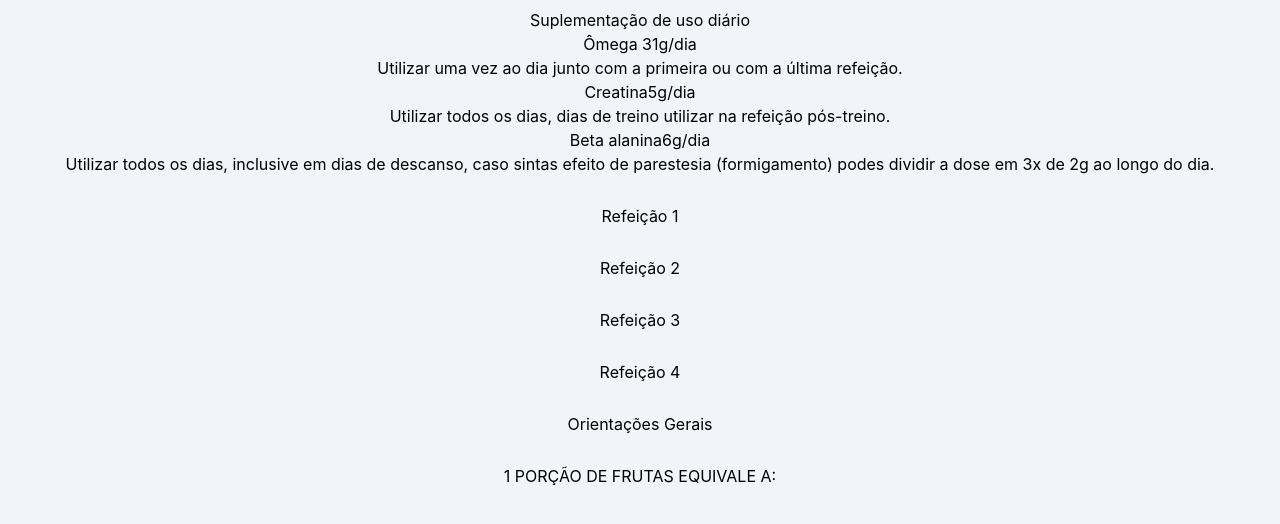
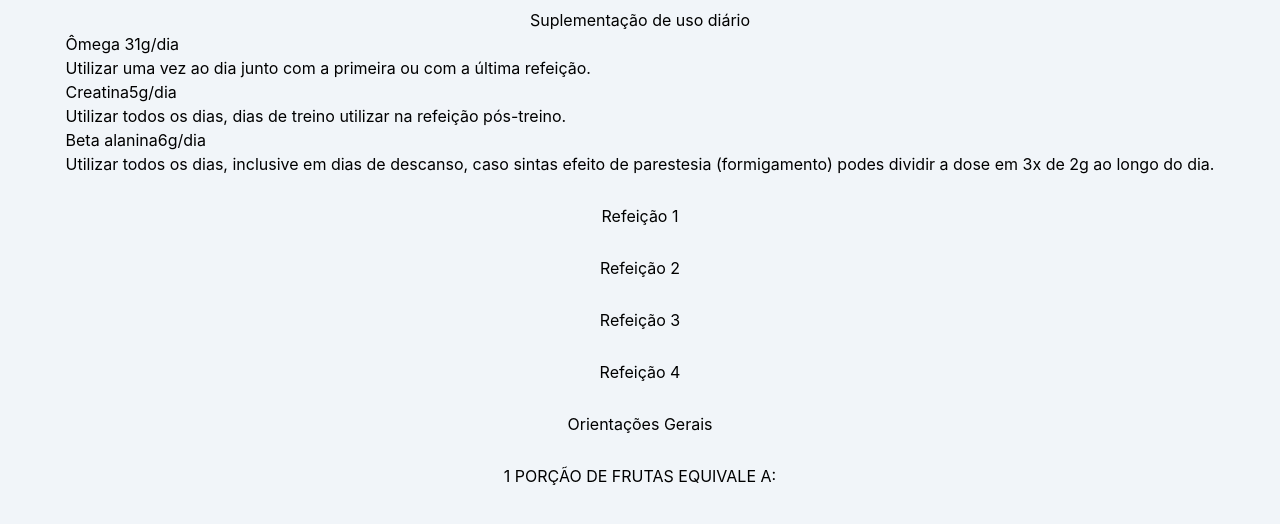
Before and after one commit to gabrieldocoutos/papaya, a Next.js app: page / in a window 1280 px wide. Both pictures are taken after a click on the element "Suplementação de uso diário". Shown: the top 524 px of the page. Built offline with nearby package versions, Linux system fonts and the light colour scheme.

Commit message:
add cool animation

```diff
--- a/src/dropdown.tsx
+++ b/src/dropdown.tsx
@@ -1,7 +1,8 @@
-import { ReactElement, useState } from "react";
+import classNames from "classnames";
+import { Children, ReactElement, ReactNode, useState } from "react";
 
 interface DropdownProps {
-    children: JSX.Element | Array<JSX.Element>;
+    children: ReactNode;
     title: string;
 }
 
@@ -13,7 +14,17 @@ function Dropdown({ children, title }: DropdownProps) {
             <p className="text-left" onClick={() => setOpen(!open)}>
                 {title}
             </p>
-            {open && children}
+            <div
+                className={classNames(
+                    "transition-height duration-200 ease-in-out",
+                    {
+                        "visible max-h-96": open,
+                        "invisible opacity-0 max-h-0	": !open,
+                    }
+                )}
+            >
+                {children}
+            </div>
         </div>
     );
 }
--- a/tailwind.config.js
+++ b/tailwind.config.js
@@ -1,7 +1,11 @@
 module.exports = {
     content: ["./pages/**/*.{js,ts,jsx,tsx}", "./src/**/*.{js,ts,jsx,tsx}"],
     theme: {
-        extend: {},
+        extend: {
+            transitionProperty: {
+                "max-height": "max-height",
+            },
+        },
     },
     plugins: [],
 };
```
